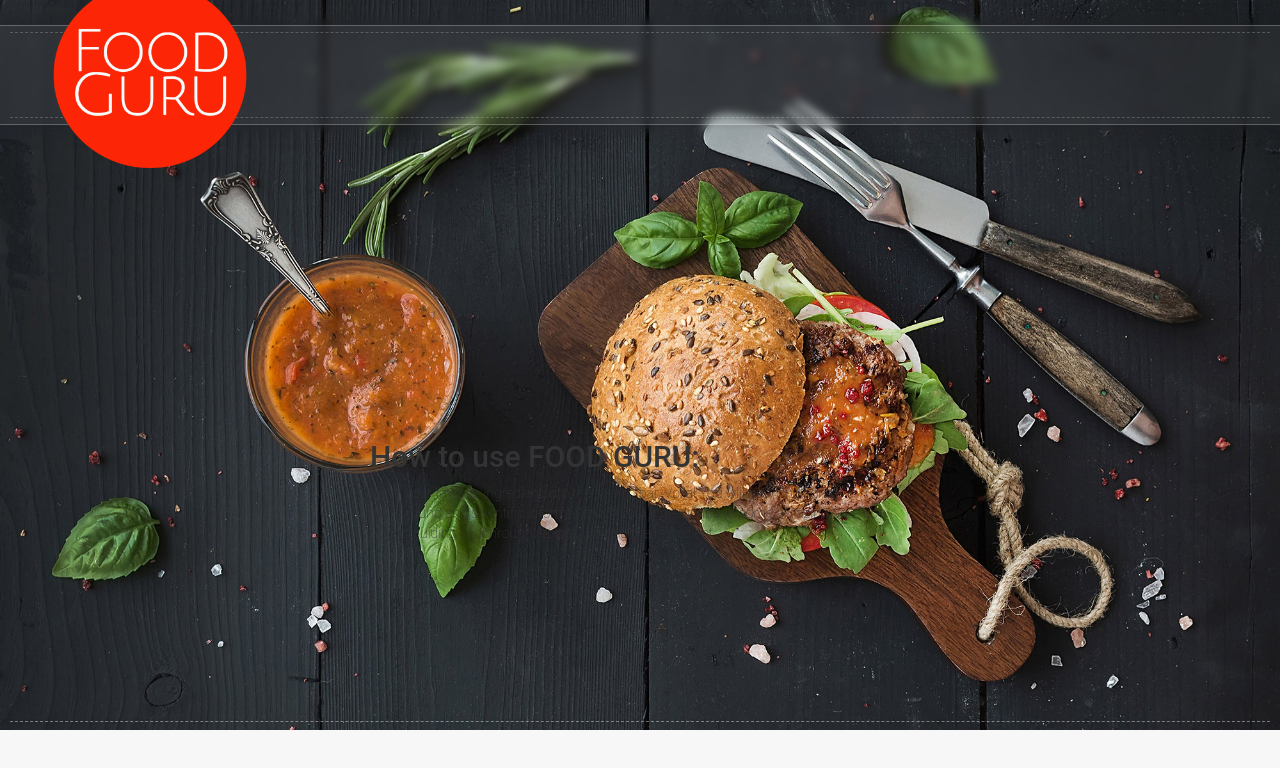
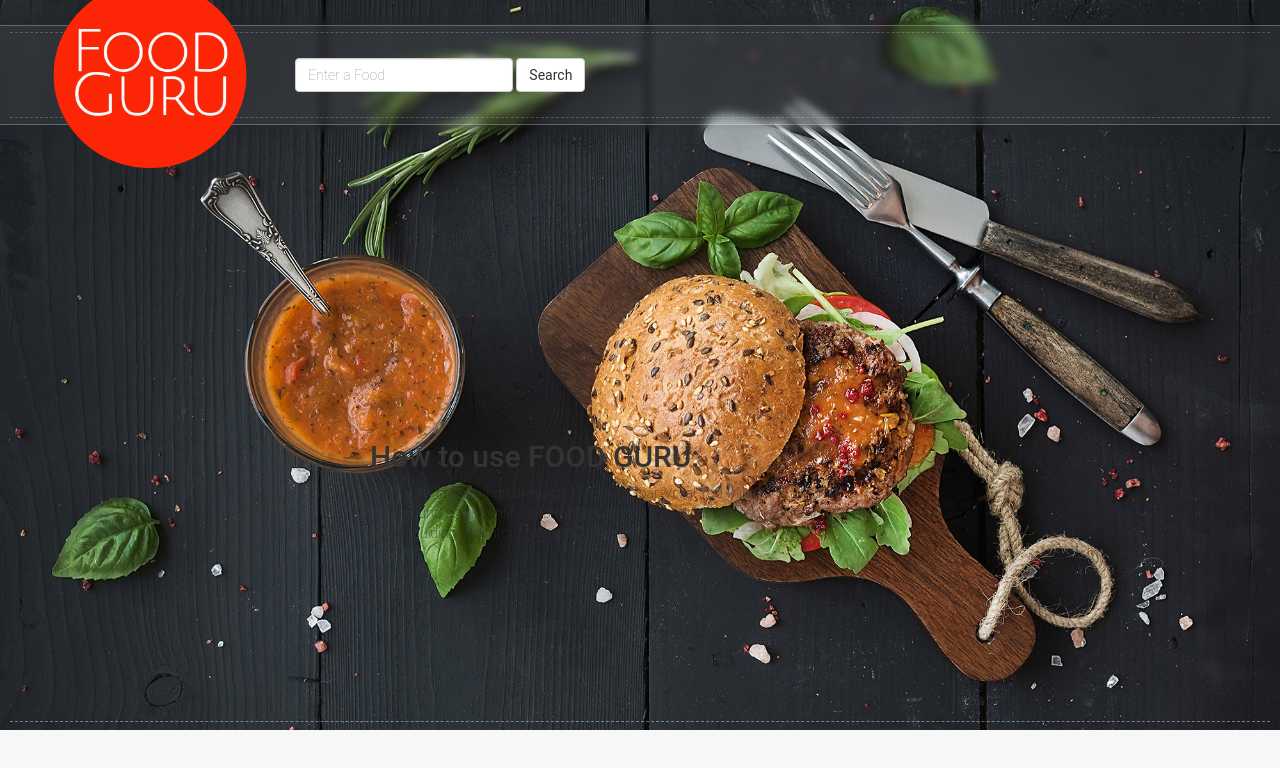
Before and after one commit to cnrose/FoodGuru, a plain HTML site: page index.html in a window 1280 px wide. Drawn offline with nearby package versions, Linux system fonts and the light colour scheme; a web font is replaced by a local one.

Commit message:
latest commit

```diff
--- a/api.js
+++ b/api.js
@@ -27,7 +27,7 @@ $(document).ready(function() {
       wikiCall();
       recordSearchTerm(eatMe);
     } else {
-      $("#ingredient-name-input").val("");
+      $("#ingredient-name-input").val("Please use letters!");
     }
   });
 
--- a/index.html
+++ b/index.html
@@ -17,7 +17,11 @@
       <div class="blur"></div>
       <div class="header_bar"><a class="logo" href="index.html"><img src="./assets/images/foodgurulogo.png" width="220" alt="logo"></a>
         <nav class="menu_area">
-
+          <form class="navbar-form navbar-left">
+        <div class="form-group">
+          <input type="text" class="form-control" id="ingredient-name-input" placeholder="Enter a Food">
+        </div>
+        <button type="submit" class="btn btn-default" id="add-ingredient-btn">Search</button>
         </nav>
       </div>
     </header>
```
Also changed, not shown: assets/images/subtle.png (added), assets/images/subtle_zebra_3d/readme.txt (added), assets/images/subtle_zebra_3d/subtle_zebra_3d.png (added).
